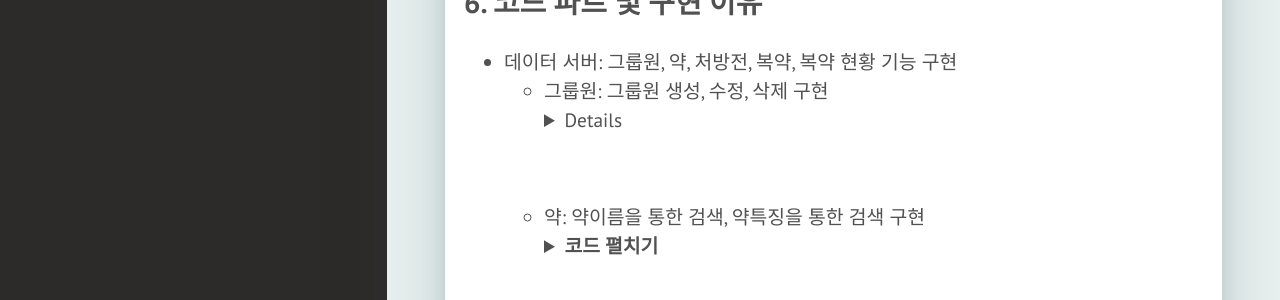
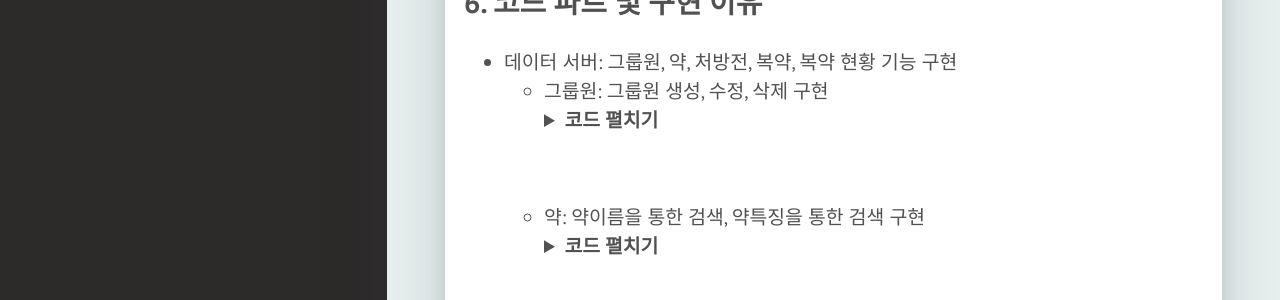
Before and after one commit to kimgusxo/kimgusxo.github.io, a Jekyll site: the page built from _posts/2017-03-29-the-white-house.markdown, in a window 1280 px wide and 1400 px high, scrolled down 4083 px. Shown: the part 153-453 px from the top of the window. Built offline with Jekyll 4.4.1, drawn with Linux system fonts in a browser that asks for light colours; some web fonts are replaced; some of the changed text lies outside the part shown.

Commit message:
img update

```diff
--- a/_posts/2017-03-29-the-white-house.markdown
+++ b/_posts/2017-03-29-the-white-house.markdown
@@ -106,11 +106,12 @@ description: OCR 기술을 활용한 처방전 기반 자동 복약관리 어플
 - 데이터 서버: 그룹원, 약, 처방전, 복약, 복약 현황 기능 구현
 	- 그룹원: 그룹원 생성, 수정, 삭제 구현
 		<details>
-		<div markdown="1">
 
 		<summary>
 		<b>코드 펼치기</b>
 		</summary>
+
+		<div markdown="1">
 
 		![GroupMemberFunction](../assets/img/PillGood-GroupMemberFunctionCode.png)
 
@@ -121,40 +122,64 @@ description: OCR 기술을 활용한 처방전 기반 자동 복약관리 어플
 
 	- 약: 약이름을 통한 검색, 약특징을 통한 검색 구현
 		<details>
+
 		<summary>
 		<b>코드 펼치기</b>
 		</summary>
+
+		<div markdown="1">
+
 		![PillFunction](../assets/img/PillGood-PillFunctionCode.png)
+
+		</div>
 		</details>
 
 	<br>
 
 	- 처방전: 처방전 등록, 수정, 삭제 구현
 		<details>
+
 		<summary>
 		<b>코드 펼치기</b>
 		</summary>
+
+		<div markdown="1">
+
 		![PrescriptionFunction](../assets/img/PillGood-PrescriptionFunctionCode.png)
+
+		</div>
 		</details>
 
 	<br>
 
 	- 복약: OCR 결과를 바탕으로 복약해야 할 약 검색 구현
 		<details>
+
 		<summary>
 		<b>코드 펼치기</b>
 		</summary>
+
+		<div markdown="1">
+
 		![TakePillFunction](../assets/img/PillGood-TakePillFunctionCode.png)
+
+		</div>
 		</details>
 
 	<br>
 
 	- 복약 현황: OCR 결과를 바탕으로 복약일정을 캘린더에 표시 및 설정한 시간이 되었을 때 알림 구현
 		<details>
+
 		<summary>
 		<b>코드 펼치기</b>
 		</summary>
+
+		<div markdown="1">
+
 		![TakePillCheckFunction](../assets/img/PillGood-TakePillCheckFunctionCode.png)
+
+		</div>
 		</details>
 
 <br>
@@ -162,18 +187,31 @@ description: OCR 기술을 활용한 처방전 기반 자동 복약관리 어플
 - 모델 서버: 이미지 전처리, OCR 기능 구현
 	- 이미지 전처리: GrayScale로 변환 후 밝기 조정, Image에 대한 Mopology 연산 및 텍스트 군집화로 이미지 resize 구현
 		<details>
+
 		<summary>
 		<b>코드 펼치기</b>
 		</summary>
+
+		<div markdown="1">
+
+		![PillFunction](../assets/img/PillGood-PillFunctionCode.png)
+
+		</div>
 		</details>
-
 	<br>
 
 	- OCR: EasyOCR을 사용하여 OCR기능 구현 및 Regular Expression으로 필요한 기본데이터 처리 구현
 		<details>
+
 		<summary>
 		<b>코드 펼치기</b>
 		</summary>
+
+		<div markdown="1">
+
+		![PillFunction](../assets/img/PillGood-PillFunctionCode.png)
+
+		</div>
 		</details>
 
 <br>
```
